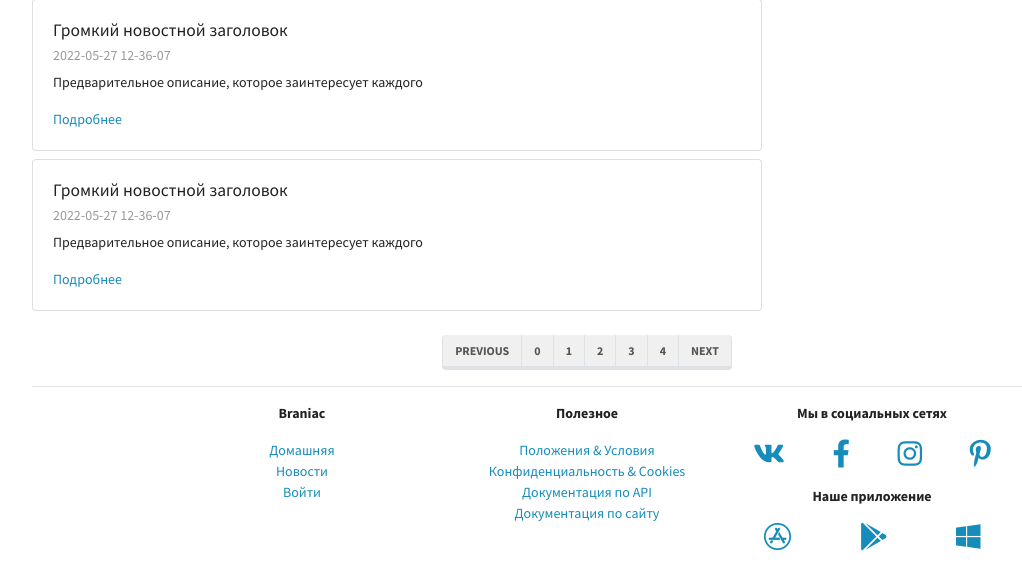
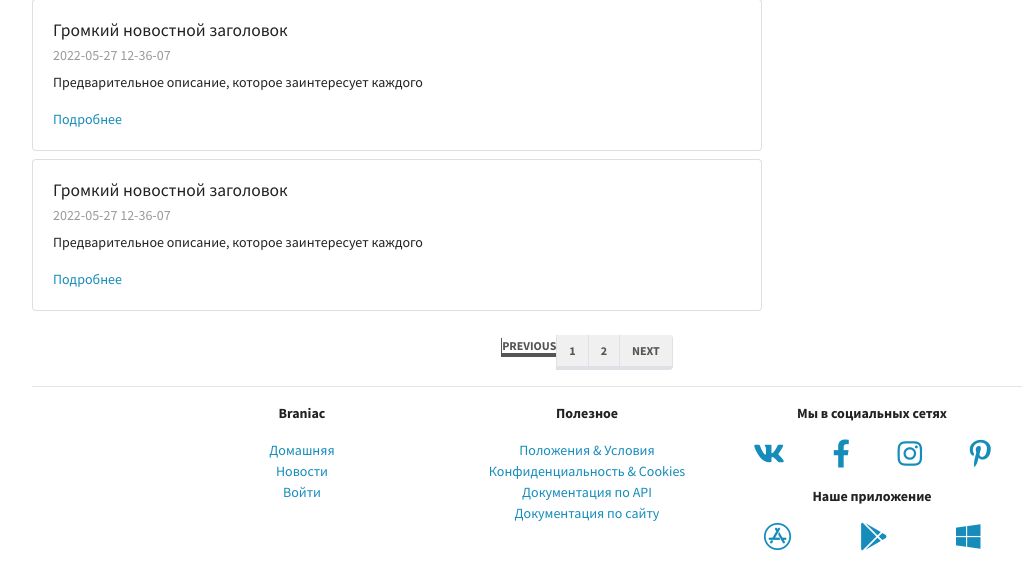
Before and after one commit to whatisloveT/BraniacLMS, a Django app: page /mainapp/news/ in a window 1280 px wide. Shown: the part 565-1134 px from the top of the page, without its empty margins (53-1075 px from the left). Run offline with Django 3.2, Linux system fonts and the light colour scheme; some libraries are stand-ins or nearby versions.

Commit message:
lesson_3 Args in url

```diff
--- a/mainapp/templates/mainapp/news.html
+++ b/mainapp/templates/mainapp/news.html
@@ -3,6 +3,14 @@
 {% block content %}
 
 {% with range as double_range %}
+
+{% if page_num %}
+<div class="card my-2">
+  <div class="card-body">
+    <p class="card-text">Текущая страница: {{ page_num }}</p>
+  </div>
+</div>
+{% endif %}
 
 <div class="row">
 
@@ -20,6 +28,7 @@
       </div>
     </div>
     {% endfor %}
+
   </div>
 
   <div class="col-lg-4">
@@ -54,12 +63,10 @@
 <div class="row justify-content-center align-items-center mt-3 mb-n3">
   <nav aria-label="Page navigation example">
     <ul class="pagination">
-      <li class="page-item"><a class="page-link" href="#">Previous</a></li>
-
-      {% for i in double_range %}
-      <li class="page-item"><a class="page-link" href="#">{{ i }}</a></li>
-      {% endfor %}
-
+      <li class="page-item"><a class=dd"page-link" href="#">Previous</a></li>
+      <li class="page-item"><a class="page-link" href="{% url 'mainapp:news_paginator' 1 %}">1</a></li>
+      <li class="page-item"><a class="page-link" href="{% url 'mainapp:news_paginator' page=2 %}">2</a></li>
+      {# <li class="page-item"><a class="page-link" href="{% url 'mainapp:news_paginator' three %}">3</a></li> #}
       <li class="page-item"><a class="page-link" href="#">Next</a></li>
     </ul>
   </nav>
--- a/mainapp/urls.py
+++ b/mainapp/urls.py
@@ -8,6 +8,7 @@ app_name = MainappConfig.name
 urlpatterns = [
     path("", views.MainPageView.as_view(), name="main_page"),
     path("news/", views.NewsPageView.as_view(), name="news"),
+    path("news/<int:page>/", views.NewsWithPaginatorView.as_view(), name="news_paginator"),
     path("courses/", views.CoursesPageView.as_view(), name="courses"),
     path("contacts/", views.ContactsPageView.as_view(), name="contacts"),
     path("doc_site/", views.DocSitePageView.as_view(), name="doc_site"),
--- a/mainapp/views.py
+++ b/mainapp/views.py
@@ -21,6 +21,13 @@ class NewsPageView(TemplateView):
         return context
 
 
+class NewsWithPaginatorView(NewsPageView):
+    def get_context_data(self, page, **kwargs):
+        context = super().get_context_data(page=page, **kwargs)
+        context["page_num"] = page
+        return context
+
+
 class CoursesPageView(TemplateView):
     template_name = "mainapp/courses_list.html"
 
```
